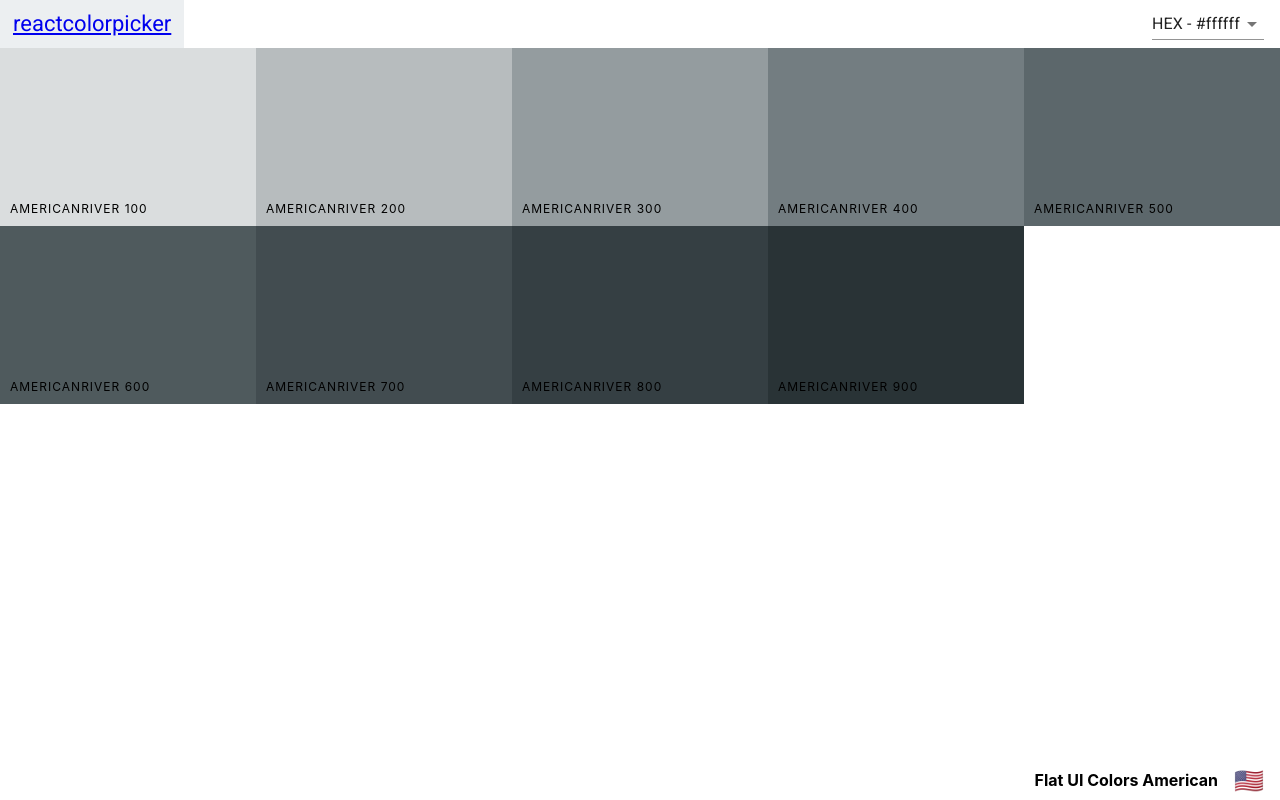
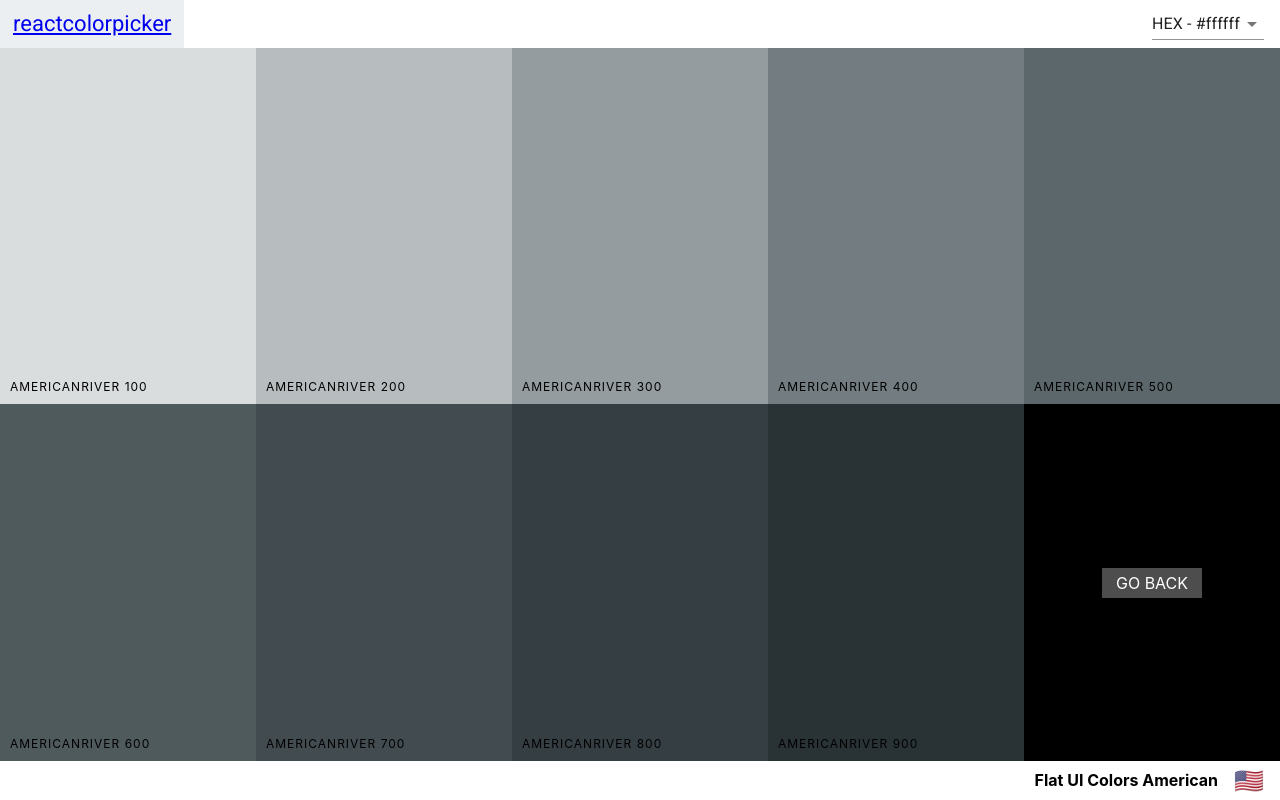
Before and after one commit to bouncingbumble/colors-app, a React (Create React App) app: page /palette/flat-ui-colors-american/americanriver in a window 1280 px wide. Built offline with nearby package versions, Linux system fonts and the light colour scheme.

Commit message:
add go back button

```diff
--- a/src/ColorBox.css
+++ b/src/ColorBox.css
@@ -8,7 +8,12 @@
     margin-bottom: -3.5px;
 }
 
-.copy-button {
+.ColorBox.go-back {
+    background-color: black;
+}
+
+.copy-button,
+.back-button {
     width: 100px;
     height: 30px;
     position: absolute;
@@ -20,10 +25,16 @@
     outline: none;
     background: rgba(255, 255, 255, 0.3);
     font-size: 1rem;
+    line-height: 30px;
     border: none;
     text-transform: uppercase;
+    cursor: pointer;
+    color: white;
+    text-decoration: none;
+}
+
+.copy-button {
     opacity: 0;
-    cursor: pointer;
 }
 
 .ColorBox:hover .copy-button {
@@ -113,3 +124,7 @@
     font-size: 2rem;
     font-weight: 100;
 }
+
+.SingleColorPalette .ColorBox {
+    height: 50%;
+}
--- a/src/SingleColorPalette.js
+++ b/src/SingleColorPalette.js
@@ -2,6 +2,7 @@
 import ColorBox from "./ColorBox"
 import Navbar from './Navbar';
 import PaletteFooter from './PaletteFooter'
+import { Link } from 'react-router-dom'
 
 export default class SingleColorPalette extends Component {
 
@@ -34,25 +35,26 @@
 
     render() {
         const { format } = this.state
-        const { paletteName, emoji } = this.props.palette
+        const { paletteName, emoji, id } = this.props.palette
         const colorBoxes = this._shades.map(color => (
             <ColorBox
-                key={color.id}
+                key={color.name}
                 name={color.name}
                 background={color[format]}
                 showLink={false}>
             </ColorBox>
         ))
         return (
-            <div className="Palette">
+            <div className="SingleColorPalette Palette">
                 <Navbar handleChange={this.changeFormat} showingAllColors={false}></Navbar>
                 <div className='Palette-colors'>
                     {colorBoxes}
+                    <div className="go-back ColorBox">
+                        <Link to={`/palette/${id}`} className="back-button">GO BACK</Link>
+                    </div>
                 </div>
                 <PaletteFooter paletteName={paletteName} emoji={emoji}></PaletteFooter>
             </div>
-
-
         )
     }
 }
```
